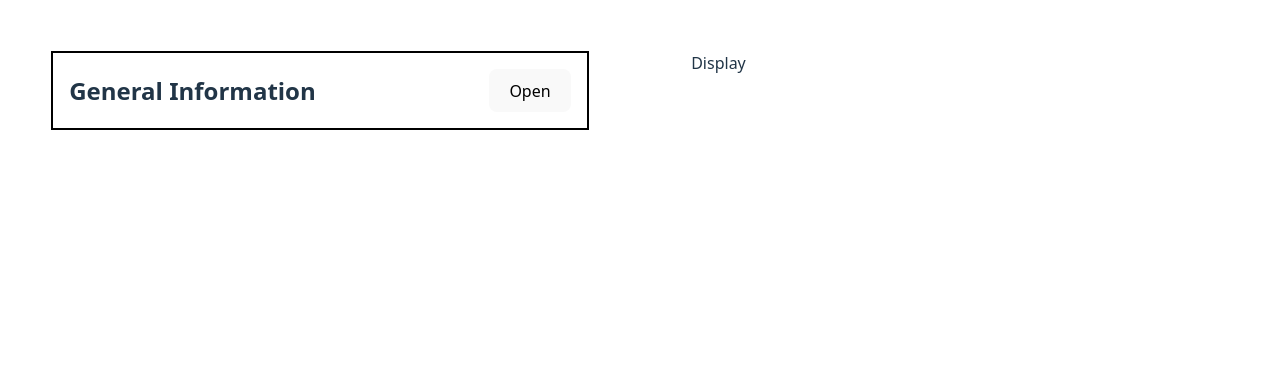
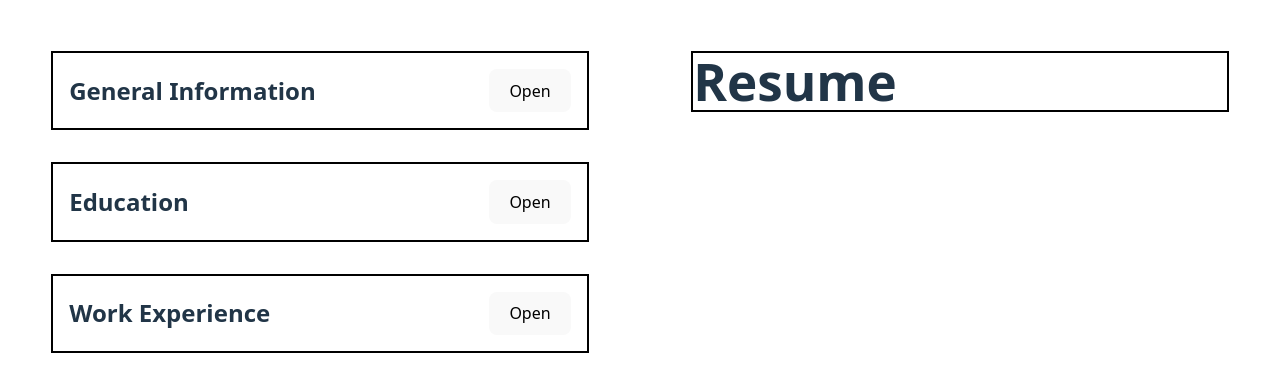
Before and after one commit to keyfeula/cv-app, a React (Vite) app: page / in a window 1280 px wide. Shown: the top 392 px of the page. Built offline with nearby package versions, Linux system fonts and the light colour scheme.

Commit message:
Add component for education and experience resume sections
Need to add functionality to add more experience and education and to show resume as they fill out form fields

```diff
--- a/src/App.jsx
+++ b/src/App.jsx
@@ -1,18 +1,22 @@
 import { useState } from "react";
 import { GeneralInfo } from "./components/GeneralInfo";
+import { EducationInfo } from "./components/EducationInfo";
+import { WorkExperience } from "./components/WorkExperience";
+import { Resume } from "./components/Resume";
 import "./App.css";
 
 
 function App() {
-  const [count, setCount] = useState(0);
 
   return (
     <>
       <section className="controls">
         <GeneralInfo />
+        <EducationInfo />
+        <WorkExperience />
       </section>
       <section className="display">
-        Display
+        <Resume />
       </section>
     </>
   )
--- /dev/null
+++ b/src/components/EducationInfo.jsx
@@ -0,0 +1,51 @@
+import { useState } from "react";
+import "../styles/GeneralInfo.css";
+
+export function EducationInfo(props) {
+
+    const [open, setOpen] = useState(false);
+    const [formData, setFormData] = useState({name: "", email: "", phoneNum: ""});
+
+    function clickHandler() {
+        setOpen(!open);
+    }
+
+    function inputHandler(event) {
+        switch (event.target.id) {
+            case "name":
+                setFormData({...formData, name: event.target.value});
+                break;
+            case "field":
+                setFormData({...formData, email: event.target.value});
+                break;
+            case "graduation":
+                setFormData({...formData, phoneNum: event.target.value});
+                break;
+        }
+    }
+
+    return (
+        <div className="general-info">
+            <header>
+                <h2>Education</h2>
+                <button onClick={clickHandler}>{open ? "Close" : "Open"}</button>
+            </header>
+            {open ? (
+                <form action="">
+                <div className="form-field">
+                    <label htmlFor="name">School Name</label>
+                    <input type="text" id="name" value={formData.name} onChange={inputHandler}/>
+                </div>
+                <div className="form-field">
+                    <label htmlFor="field">Field of Study</label>
+                    <input type="text" id="field" value={formData.email} onChange={inputHandler}/>
+                </div>
+                <div className="form-field">
+                    <label htmlFor="graduation">Graduation Date</label>
+                    <input type="date" id="graduation" value={formData.phoneNum} onChange={inputHandler}/>
+                </div>
+            </form>
+            ) : null}
+        </div>
+    );
+}
--- /dev/null
+++ b/src/components/Resume.jsx
@@ -0,0 +1,9 @@
+import "../styles/Resume.css";
+
+export function Resume(props) {
+    return (
+        <div className="resume">
+            <h1>Resume</h1>
+        </div>
+    )
+}
--- /dev/null
+++ b/src/components/WorkExperience.jsx
@@ -0,0 +1,72 @@
+import { useState } from "react";
+import "../styles/GeneralInfo.css";
+
+export function WorkExperience(props) {
+
+    const [open, setOpen] = useState(false);
+    const [formData, setFormData] = useState(
+        {
+            name: "",
+            title: "",
+            responsibilities: "",
+            startDate: "",
+            endDate: ""
+        });
+
+    function clickHandler() {
+        setOpen(!open);
+    }
+
+    function inputHandler(event) {
+        switch (event.target.id) {
+            case "name":
+                setFormData({...formData, name: event.target.value});
+                break;
+            case "title":
+                setFormData({...formData, title: event.target.value});
+                break;
+            case "responsibilities":
+                setFormData({...formData, responsibilities: event.target.value});
+                break;
+            case "startDate":
+                setFormData({...formData, startDate: event.target.value});
+                break;
+            case "endDate":
+                setFormData({...formData, endDate: event.target.value});
+                break;
+        }
+    }
+
+    return (
+        <div className="general-info">
+            <header>
+                <h2>Work Experience</h2>
+                <button onClick={clickHandler}>{open ? "Close" : "Open"}</button>
+            </header>
+            {open ? (
+                <form action="">
+                <div className="form-field">
+                    <label htmlFor="name">Company Name</label>
+                    <input type="text" id="name" value={formData.name} onChange={inputHandler}/>
+                </div>
+                <div className="form-field">
+                    <label htmlFor="title">Position Title</label>
+                    <input type="text" id="title" value={formData.title} onChange={inputHandler}/>
+                </div>
+                <div className="form-field">
+                    <label htmlFor="responsibilities">Responsibilities</label>
+                    <input type="text" id="responsibilities" value={formData.responsibilities} onChange={inputHandler}/>
+                </div>
+                <div className="form-field">
+                    <label htmlFor="graduation">Start Date</label>
+                    <input type="date" id="startDate" value={formData.startDate} onChange={inputHandler}/>
+                </div>
+                <div className="form-field">
+                    <label htmlFor="graduation">End Date</label>
+                    <input type="date" id="endDate" value={formData.endDate} onChange={inputHandler}/>
+                </div>
+            </form>
+            ) : null}
+        </div>
+    );
+}
--- /dev/null
+++ b/src/styles/Resume.css
@@ -0,0 +1,3 @@
+.resume {
+    border: 2px solid black;
+}
```
